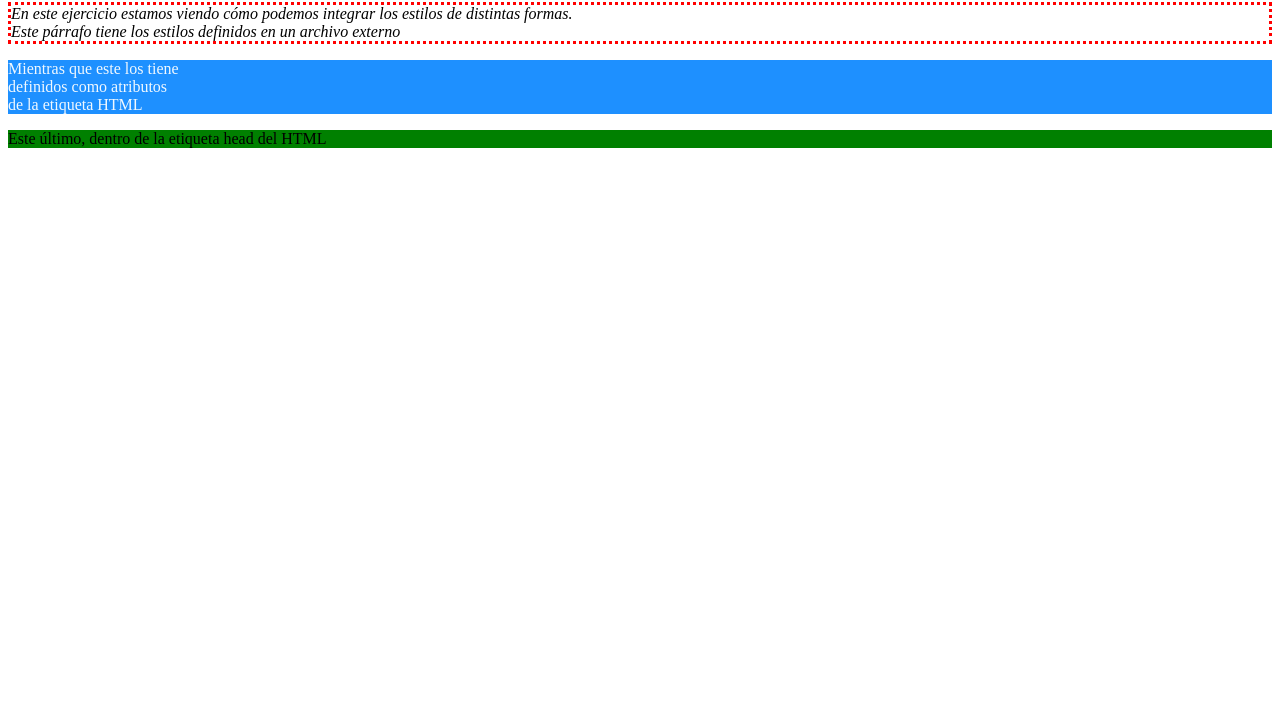
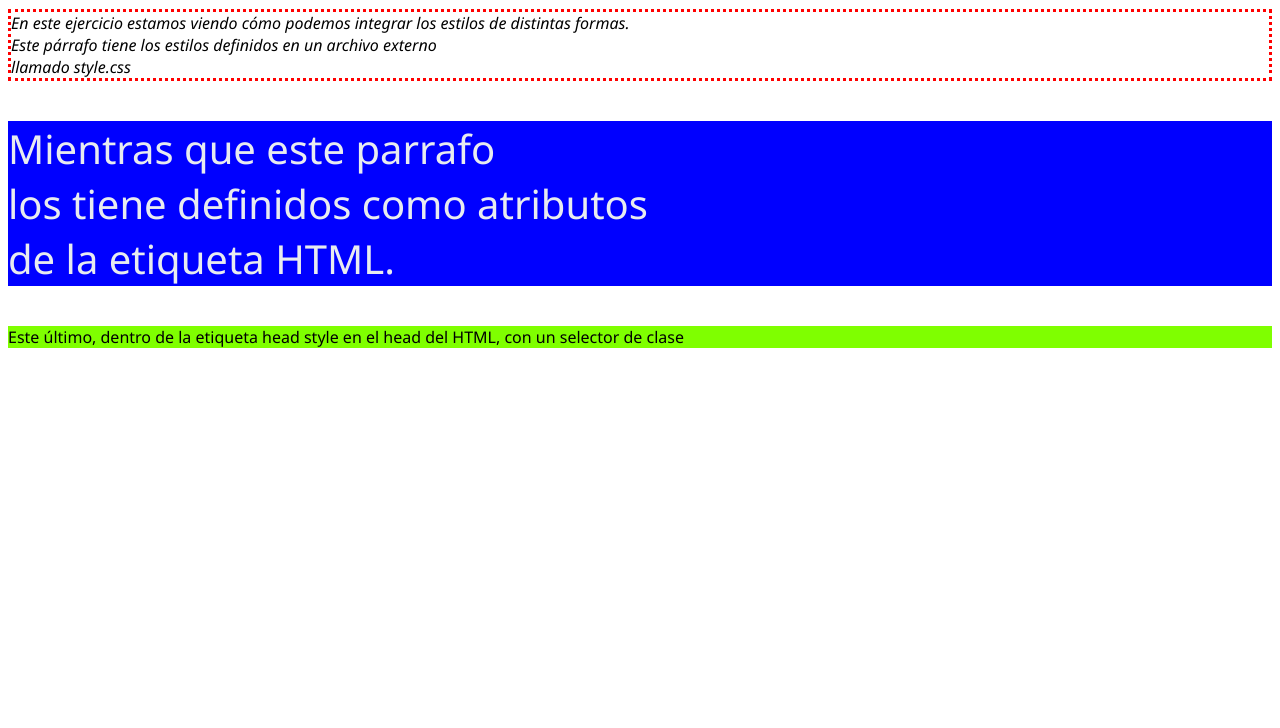
Before and after one commit to gismarie/M5L1U3, a plain HTML site: page Ejercicio3.1/3,1.html in a window 1280 px wide. Shown: the part 72-800 px from the top of the page. Drawn offline with Linux system fonts and the light colour scheme.

Commit message:
initial commit

```diff
--- a/Ejercicio3.1/3,1.html
+++ b/Ejercicio3.1/3,1.html
@@ -4,17 +4,20 @@
     <meta charset="UTF-8">
         <title>Document3,1</title>
         <link rel="stylesheet" href="style.css">
+   <style> .texto3 {background-color: chartreuse; margin-top: 20px; font-size: 16px; color: black;} </style>
 </head>
 
 <body>
-
 <h1 id="titulo1">  Integración de estilos</h1>
 <p class="texto1"> En este ejercicio estamos viendo cómo
     podemos integrar los estilos de distintas formas.</br>
-    Este párrafo tiene los estilos definidos en un archivo externo</p>
-<p class="texto2"> Mientras que este los tiene </br> definidos como atributos </br>
-    de la etiqueta HTML</p>
-<p class="texto3"> Este último, dentro de la etiqueta head del HTML</p>
+    Este párrafo tiene los estilos definidos en un archivo externo<br>
+    llamado style.css</p>
+<p style=" font-size: 40px; background-color: blue; color: rgb(232, 235, 240);">
+    Mientras que este parrafo </br>
+    los tiene  definidos como atributos</br>
+    de la etiqueta HTML.</p>
+<p class="texto3"> Este último, dentro de la etiqueta head style en el head del HTML, con un selector de clase </p>
 
 </body>
 </html>
--- a/Ejercicio3.1/style.css
+++ b/Ejercicio3.1/style.css
@@ -1,6 +1,4 @@
-
+body{font-family: 'Segoe UI';}
 #titulo1 {font-size: 30px;}
 .texto1 {font-style: italic; border-style: dotted; border-color: red; }
-.texto2 {color:aliceblue; background-color: dodgerblue; }
-.texto3 {background-color: green;}
 *{font: Segoe UI;}
```
